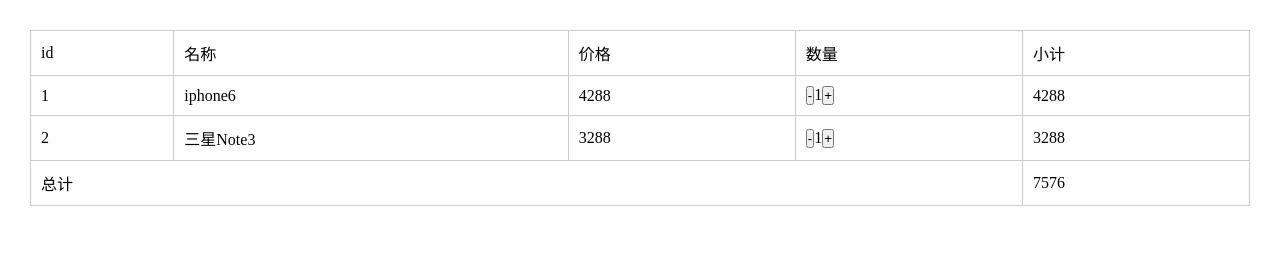
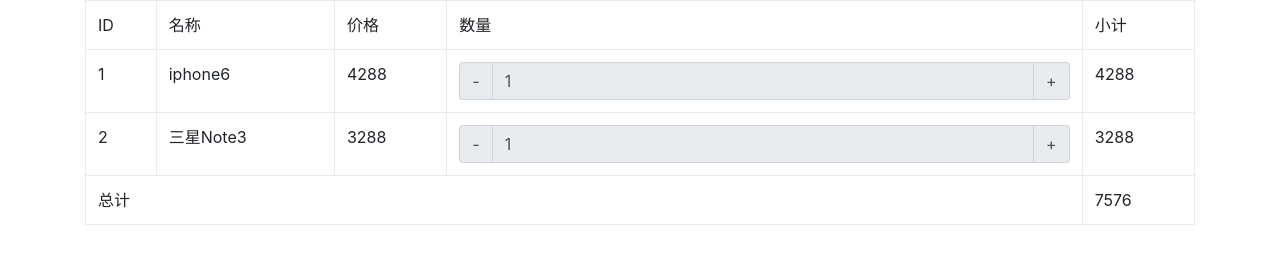
Before and after one commit to chenjun1127/vue-study, a plain HTML site: page 购物车.html in a window 1280 px wide. Drawn offline with nearby package versions, Linux system fonts and the light colour scheme.

Commit message:
Update 购物车.html

```diff
--- a/购物车.html
+++ b/购物车.html
@@ -1,32 +1,32 @@
 <!DOCTYPE html>
 <html>
+
 <head>
     <meta charset="utf-8">
     <meta http-equiv="X-UA-Compatible" content="IE=edge">
     <title>购物车</title>
-	<style>
-	*{padding: 0;margin: 0;}
-	body{padding: 30px;}
-	table{border-collapse: collapse; }
-	table tr td{border:1px solid #ccc;padding: 10px;}
-	</style>
-	<script src="http://cdn.jsdelivr.net/vue/1.0.26/vue.min.js"></script>
+    <script src="https://cdn.jsdelivr.net/npm/vue"></script>
+    <link href="https://cdn.bootcss.com/bootstrap/4.0.0-beta.2/css/bootstrap.min.css" rel="stylesheet">
+    <script src="https://cdn.bootcss.com/jquery/3.2.0/jquery.min.js"></script>
 </head>
+
 <body>
-	<div class="app" id="">
-		<table cellspacing="0" cellpadding="0" border="0" width="100%">
-			<tr >
-				<td>{{titles[0]}}</td>
-				<td>{{titles[1]}}</td>
-				<td>{{titles[2]}}</td>
-				<td>{{titles[3]}}</td>
-				<td>{{titles[4]}}</td>
-			</tr >
-			<tr v-for="data in datas">
+    <div class="container" id="app">
+        <table class="table table-bordered">
+            <tr>
+                <td v-for="title in titles">{{title}}</td>
+            </tr>
+            <tr v-for="(data,index) in datas">
                 <td>{{data.id}}</td>
                 <td>{{data.name}}</td>
                 <td>{{data.price}}</td>
-				<td><button value="-" @click="minus($index)">-</button>{{data.sum}}<button value="+" @click="add($index)">+</button></td>
+                <td>
+                    <div class="input-group">
+                        <div class="input-group-addon" @click="minus(index)"> - </div>
+                        <input type="text" class="form-control" v-model="data.sum"  disabled placeholder="Amount">
+                        <div class="input-group-addon" @click="add(index)">+</div>
+                    </div>
+                </td>
                 <td>{{data.calc}}</td>
             </tr>
             <tr>
@@ -34,33 +34,31 @@
                 <td>{{sum}}</td>
             </tr>
         </table>
-
     </div>
     <script>
-		var saleCar=new Vue({
-			el:".app",
-			data:{
-				titles:['id','名称','价格','数量','小计'],
-				datas:[
-				    {
+    var saleCar = new Vue({
+        el: "#app",
+        data: {
+            titles: ['ID', '名称', '价格', '数量', '小计'],
+            datas: [{
                     "id": 1,
                     "name": "iphone6",
                     "price": 4288,
-				        "sum":1,
-				        "calc":4288
+                    "sum": 1,
+                    "calc": 4288
 
                 },
                 {
                     "id": 2,
                     "name": "三星Note3",
                     "price": 3288,
-				        "sum":1,
-				        "calc":3288
+                    "sum": 1,
+                    "calc": 3288
                 },
 
             ],
 
-			} ,
+        },
         computed: {
             sum: function() {
                 var result = 0;
@@ -91,4 +89,5 @@
     })
     </script>
 </body>
+
 </html>
```
Lines whose indentation alone changed are shown as unchanged.
